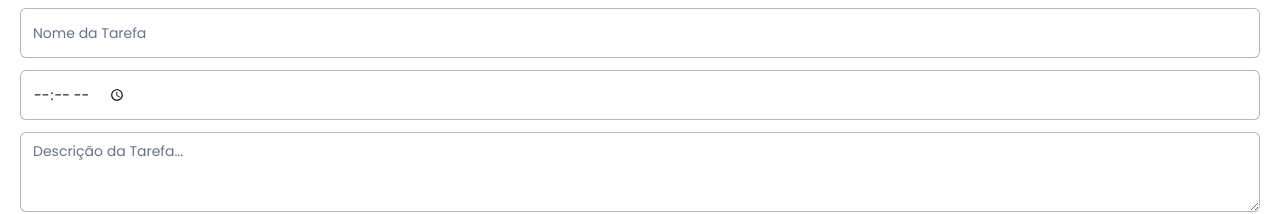
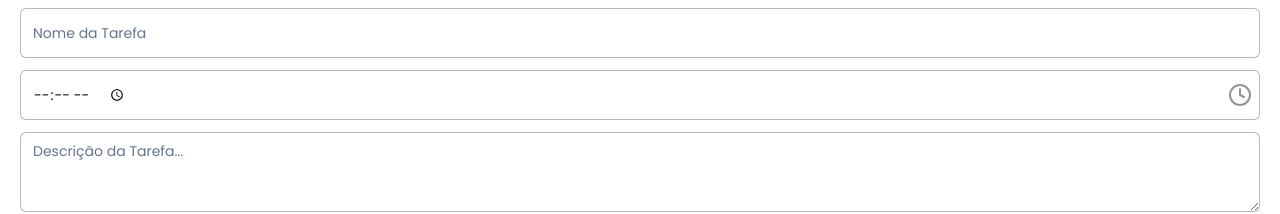
Before and after one commit to willyancr/MyToDoListApp, a React (Vite) app: page /atividade/criartarefa in a window 1280 px wide. Shown: the part 196-410 px from the top of the page. Built offline with nearby package versions, Linux system fonts and the light colour scheme; a web font is replaced by a local one.

Commit message:
Update component imports and styles
Remove unnecessary imports and adjust styles in multiple components for better
organization and consistency.

```diff
--- a/src/components/CreateTask.jsx
+++ b/src/components/CreateTask.jsx
@@ -1,5 +1,4 @@
 import React from 'react';
-import { Card, CardContent } from './ui/card';
 import { ArrowLeft, CircleUserRound } from 'lucide-react';
 import { Link } from 'react-router-dom';
 import 'react-calendar/dist/Calendar.css';
--- a/src/components/FormsCreateTask.jsx
+++ b/src/components/FormsCreateTask.jsx
@@ -3,7 +3,7 @@ import { Input } from './ui/input';
 import { Textarea } from './ui/textarea';
 import { Button } from './ui/button';
 import { Card } from './ui/card';
-import { Check } from 'lucide-react';
+import { Check, Clock } from 'lucide-react';
 import { useActivitys } from './hooks/useActivitys';
 import CalenderPicker from './CalenderPicker';
 import { useTask } from '../TaskContext';
@@ -82,13 +82,13 @@ const FormsCreateTask = () => {
         <span className="text-red-500 text-sm m-0">{errors.name?.message}</span>
         <Input
           {...register('time')}
-          className="border-projeto-CinzaClaro/50 outline-none py-6"
-          placeholder="Nome da Tarefa"
+          className="border-projeto-CinzaClaro/50 outline-none py-6 relative"
           type="time"
           id="time"
           value={time}
           onChange={(e) => setTime(e.target.value)}
         />
+        <Clock className="text-projeto-CinzaClaro/75 absolute top-[267px] right-7" />
         <Textarea
           {...register('description')}
           className="border-projeto-CinzaClaro/50 outline-none "
--- a/src/components/Header.jsx
+++ b/src/components/Header.jsx
@@ -3,8 +3,7 @@ import { Button } from './ui/button';
 import { Link } from 'react-router-dom';
 import { useTask } from '../TaskContext';
 import SvgComponent from '@/image/Waves-header';
-import Logo from '@/image/Logo';
-import { Home, CircleUserRound, SquareUserRound } from 'lucide-react';
+import { Home, CircleUserRound } from 'lucide-react';
 
 const Header = () => {
   const { tasks } = useTask();
--- a/src/components/Statistics.jsx
+++ b/src/components/Statistics.jsx
@@ -15,7 +15,10 @@ const Statistics = () => {
           <CircleUserRound size={28} />
         </div>
       </header>
-      <main></main>
+      <main>
+
+
+      </main>
     </>
   );
 };
```
